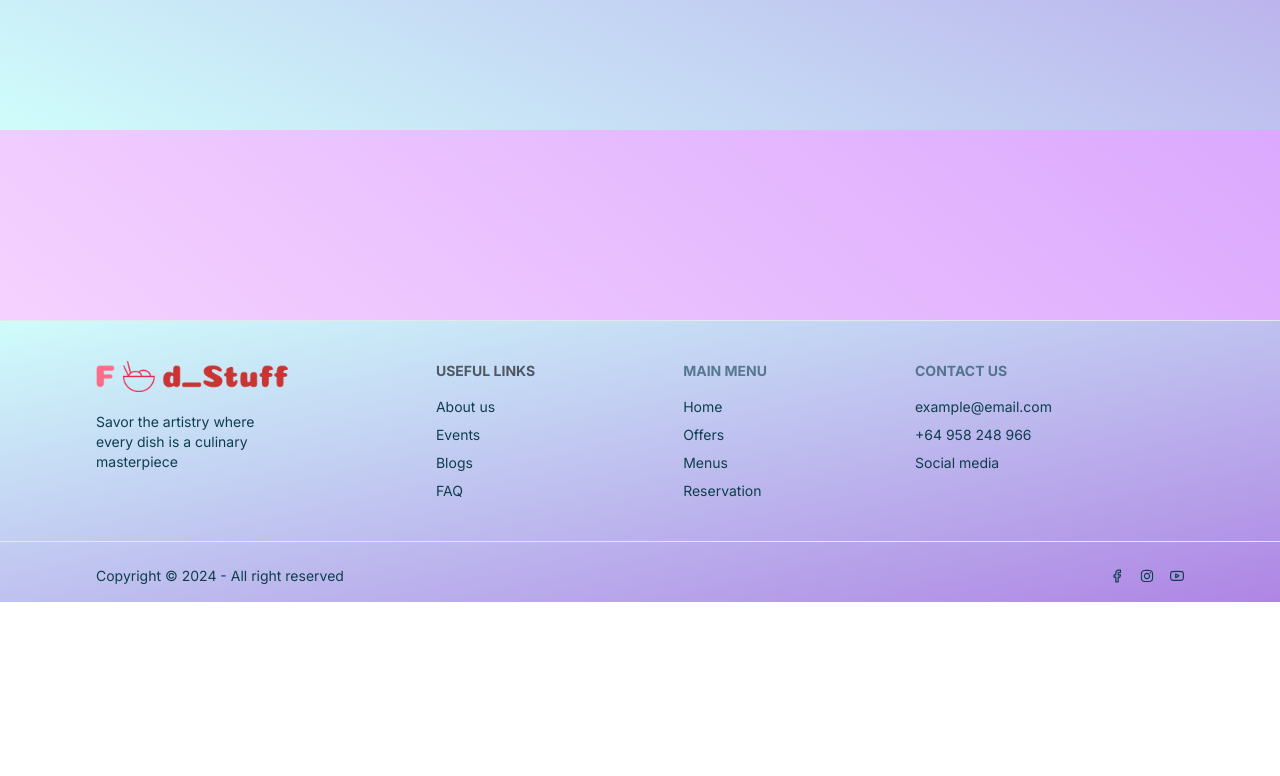
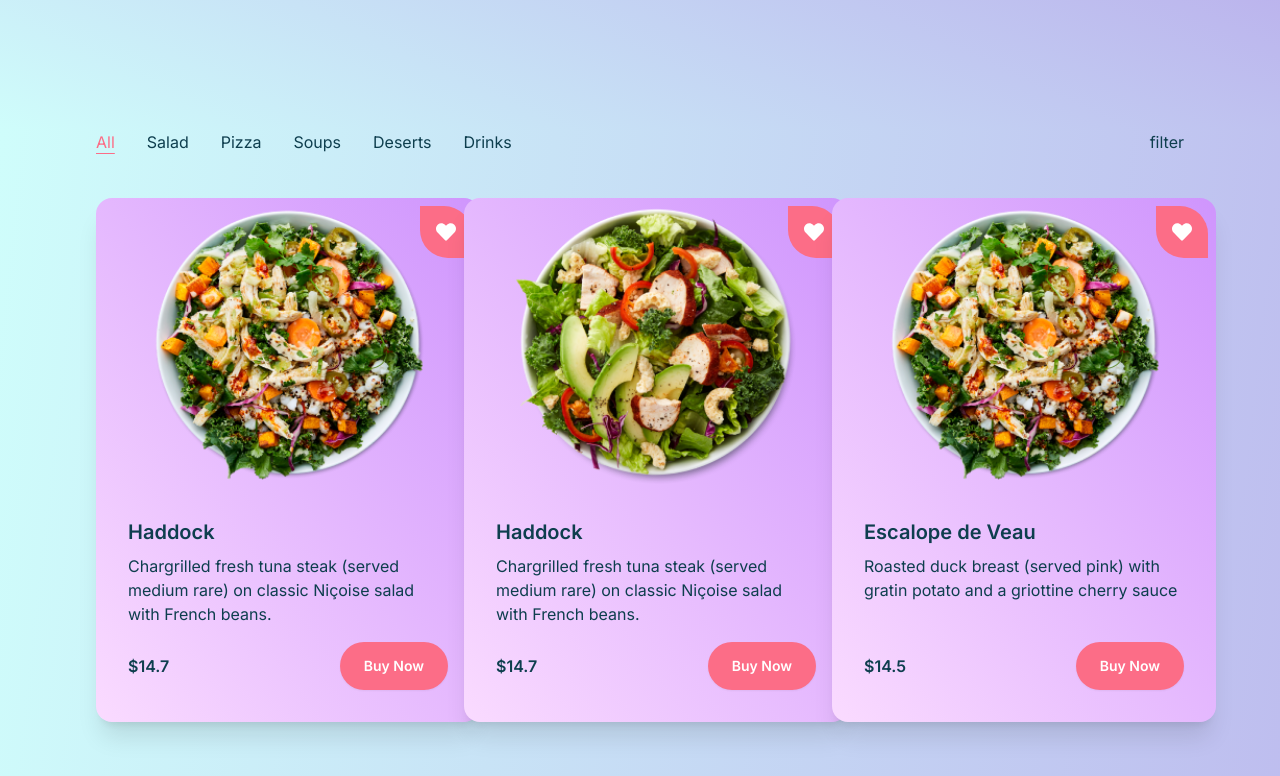
Before and after one commit to utkarsh032/Food_Stuff-Mern-Project, a React (Vite) app in the folder food-stuff_client/: page /menu in a window 1280 px wide. Shown: the part 480-1256 px from the top of the page. Before the commit the page ends 1082 px from the top, so only its background shows below. Built offline with nearby package versions, Linux system fonts and the light colour scheme.

Commit message:
Shop Menu category

```diff
--- a/food-stuff_client/src/App.css
+++ b/food-stuff_client/src/App.css
@@ -32,3 +32,9 @@ body {
 .heartStar{
    border-radius: 0px 28px 0px 28px;
 }
+
+.active{
+  text-decoration: underline;
+  text-underline-offset: 5px;
+  color: #FC6D87;
+}
--- a/food-stuff_client/src/pages/Shop/Menu.jsx
+++ b/food-stuff_client/src/pages/Shop/Menu.jsx
@@ -1,6 +1,73 @@
-import React from 'react'
+import React, { useEffect, useState } from 'react'
+import Card from '../../components/Card'
 
 const Menu = () => {
+
+  const [menu, setMenu] = useState([])
+  const [filteredItems, setFilteredItems] = useState([])
+  const [selectedCategory, setSelectedCategory] = useState("all")
+  const [sortOption, setSortOption] = useState("default ")
+
+  useEffect(() => {
+    const fetchData = async () => {
+      try {
+        const response = await fetch("/menu.json")
+        const data = await response.json()
+        setMenu(data)
+        setFilteredItems(data)
+      } catch (error) {
+        console.log(error)
+      }
+    }
+    fetchData()
+  }, [])
+
+
+  // data based on category
+
+  const filterItems = (category) => {
+    const filtered = category === "all" ? menu : menu.filter((item) => item.category === category)
+    setFilteredItems(filtered)
+    setSelectedCategory(category)
+  }
+
+  // show all
+  const showAll = () => {
+    setFilteredItems(menu)
+    setSelectedCategory("all")
+  }
+
+  const handleSortChange = (option) => {
+    setSortOption(option)
+
+    let sortedItems = [...filterItems]
+
+    switch (option) {
+      case 'A-Z':
+        sortedItems.sort((a, b) => a.name.localCompare(b.name))
+        break;
+
+      case 'Z-A':
+        sortedItems.sort((b, a) => b.name.localCompare(a.name))
+        break;
+
+
+      case 'low-to-high':
+        sortedItems.sort((a, b) => a.price - b.price)
+        break;
+
+      case 'high-to-low':
+        sortedItems.sort((a, b) => b.price - a.price)
+        break;
+      default:
+        break;
+    }
+
+    setFilteredItems(sortedItems)
+
+  }
+
+
   return (
     <div>
       {/*menu banner*/}
@@ -16,7 +83,33 @@ const Menu = () => {
         </div>
       </div >
 
-    </div>
+      {/*menu shop*/}
+      <div className='section-container bg-gradient-to-br from-[#CFFDFB] to-[#AF85E4] '>
+
+        {/*filter and sort*/}
+        <div className='flex justify-between text-[#0E3E4E]'>
+          <div className='flex flex-row justify-start md:items-center md:gap-8 gap-4 text-[#0E3E4E]'>
+            <button onClick={showAll} className={selectedCategory === "all" ? "active" : ""}> All </button>
+            <button onClick={() => filterItems("salad")} className={selectedCategory === "salad" ? "active" : ""} >Salad</button>
+            <button onClick={() => filterItems("pizza")} className={selectedCategory === "pizza" ? "active" : ""} >Pizza</button>
+            <button onClick={() => filterItems("soup")} className={selectedCategory === "soup" ? "active" : ""} >Soups</button>
+            <button onClick={() => filterItems("dessert")} className={selectedCategory === "dessert" ? "active" : ""} >Deserts</button>
+            <button onClick={() => filterItems("drinks")} className={selectedCategory === "drinks" ? "active" : ""} >Drinks</button>
+          </div>
+
+          <div>filter</div>
+        </div>
+
+        {/* product card */}
+        <div className='grid md:grid-cols-3 sm:grid-cols-2 grid-cols-1 gap-4 py-6'>
+          {filteredItems.map((item) => (
+            <Card key={item._id} item={item} />
+          ))}
+        </div>
+
+      </div >
+
+    </div >
   )
 }
 
```
